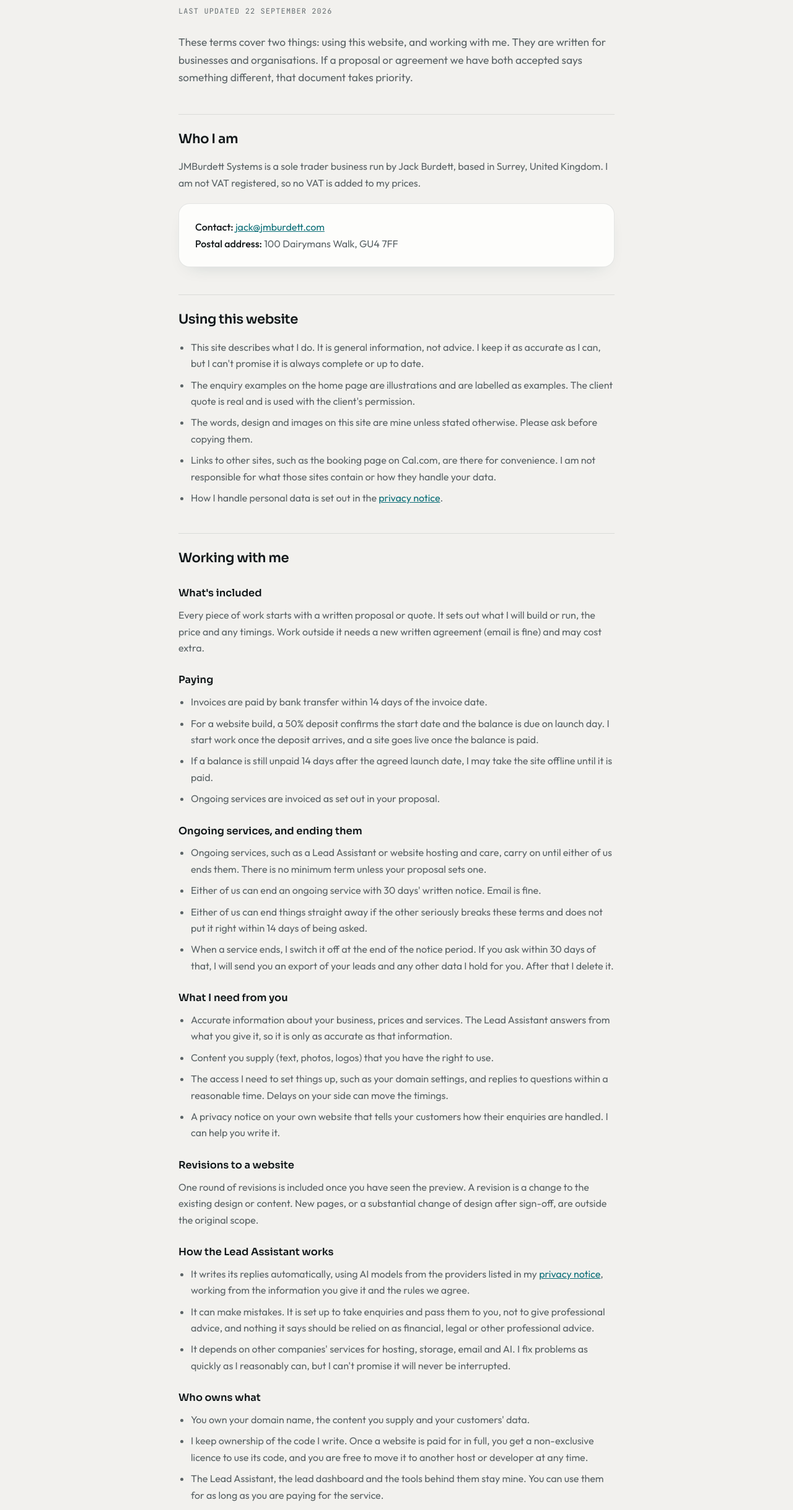
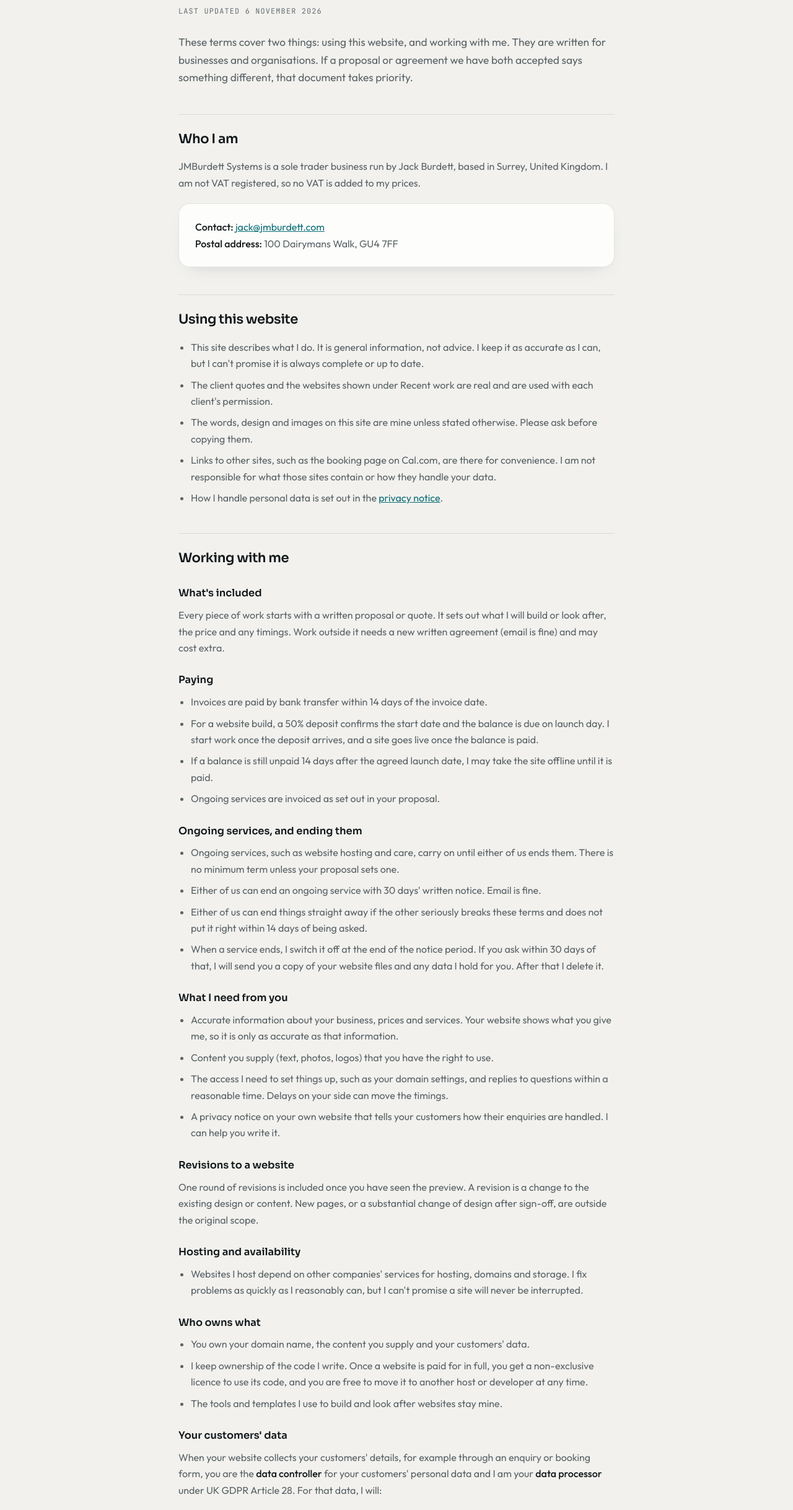
Before and after one commit to jackburdett7-dev/jmburdett-Website, a plain HTML site: page terms.html in a window 1280 px wide. Shown: the part 116-2552 px from the top of the page at 62% size. Drawn offline with Linux system fonts and the light colour scheme.

Commit message:
docs: privacy + terms websites only (remove Lead Assistant/AI wording)
Co-Authored-By: Claude Opus 5.5 <noreply@anthropic.com>

```diff
--- a/terms.html
+++ b/terms.html
@@ -72,7 +72,7 @@
 
 <main class="wrap">
   <h1>Terms</h1>
-  <div class="updated">Last updated 22 September 2026</div>
+  <div class="updated">Last updated 6 November 2026</div>
 
   <p class="lede">These terms cover two things: using this website, and working with me. They are written for businesses and organisations. If a proposal or agreement we have both accepted says something different, that document takes priority.</p>
 
@@ -86,7 +86,7 @@
   <h2>Using this website</h2>
   <ul>
     <li>This site describes what I do. It is general information, not advice. I keep it as accurate as I can, but I can't promise it is always complete or up to date.</li>
-    <li>The enquiry examples on the home page are illustrations and are labelled as examples. The client quote is real and is used with the client's permission.</li>
+    <li>The client quotes and the websites shown under Recent work are real and are used with each client's permission.</li>
     <li>The words, design and images on this site are mine unless stated otherwise. Please ask before copying them.</li>
     <li>Links to other sites, such as the booking page on Cal.com, are there for convenience. I am not responsible for what those sites contain or how they handle your data.</li>
     <li>How I handle personal data is set out in the <a href="/privacy.html">privacy notice</a>.</li>
@@ -95,7 +95,7 @@
   <h2>Working with me</h2>
 
   <h3>What's included</h3>
-  <p>Every piece of work starts with a written proposal or quote. It sets out what I will build or run, the price and any timings. Work outside it needs a new written agreement (email is fine) and may cost extra.</p>
+  <p>Every piece of work starts with a written proposal or quote. It sets out what I will build or look after, the price and any timings. Work outside it needs a new written agreement (email is fine) and may cost extra.</p>
 
   <h3>Paying</h3>
   <ul>
@@ -107,15 +107,15 @@
 
   <h3>Ongoing services, and ending them</h3>
   <ul>
-    <li>Ongoing services, such as a Lead Assistant or website hosting and care, carry on until either of us ends them. There is no minimum term unless your proposal sets one.</li>
+    <li>Ongoing services, such as website hosting and care, carry on until either of us ends them. There is no minimum term unless your proposal sets one.</li>
     <li>Either of us can end an ongoing service with 30 days' written notice. Email is fine.</li>
     <li>Either of us can end things straight away if the other seriously breaks these terms and does not put it right within 14 days of being asked.</li>
-    <li>When a service ends, I switch it off at the end of the notice period. If you ask within 30 days of that, I will send you an export of your leads and any other data I hold for you. After that I delete it.</li>
+    <li>When a service ends, I switch it off at the end of the notice period. If you ask within 30 days of that, I will send you a copy of your website files and any data I hold for you. After that I delete it.</li>
   </ul>
 
   <h3>What I need from you</h3>
   <ul>
-    <li>Accurate information about your business, prices and services. The Lead Assistant answers from what you give it, so it is only as accurate as that information.</li>
+    <li>Accurate information about your business, prices and services. Your website shows what you give me, so it is only as accurate as that information.</li>
     <li>Content you supply (text, photos, logos) that you have the right to use.</li>
     <li>The access I need to set things up, such as your domain settings, and replies to questions within a reasonable time. Delays on your side can move the timings.</li>
     <li>A privacy notice on your own website that tells your customers how their enquiries are handled. I can help you write it.</li>
@@ -124,22 +124,20 @@
   <h3>Revisions to a website</h3>
   <p>One round of revisions is included once you have seen the preview. A revision is a change to the existing design or content. New pages, or a substantial change of design after sign-off, are outside the original scope.</p>
 
-  <h3>How the Lead Assistant works</h3>
+  <h3>Hosting and availability</h3>
   <ul>
-    <li>It writes its replies automatically, using AI models from the providers listed in my <a href="/privacy.html">privacy notice</a>, working from the information you give it and the rules we agree.</li>
-    <li>It can make mistakes. It is set up to take enquiries and pass them to you, not to give professional advice, and nothing it says should be relied on as financial, legal or other professional advice.</li>
-    <li>It depends on other companies' services for hosting, storage, email and AI. I fix problems as quickly as I reasonably can, but I can't promise it will never be interrupted.</li>
+    <li>Websites I host depend on other companies' services for hosting, domains and storage. I fix problems as quickly as I reasonably can, but I can't promise a site will never be interrupted.</li>
   </ul>
 
   <h3>Who owns what</h3>
   <ul>
     <li>You own your domain name, the content you supply and your customers' data.</li>
     <li>I keep ownership of the code I write. Once a website is paid for in full, you get a non-exclusive licence to use its code, and you are free to move it to another host or developer at any time.</li>
-    <li>The Lead Assistant, the lead dashboard and the tools behind them stay mine. You can use them for as long as you are paying for the service.</li>
+    <li>The tools and templates I use to build and look after websites stay mine.</li>
   </ul>
 
   <h3>Your customers' data</h3>
-  <p>When I run a system for you, you are the <strong>data controller</strong> for your customers' personal data and I am your <strong>data processor</strong> under UK GDPR Article 28. For that data, I will:</p>
+  <p>When your website collects your customers' details, for example through an enquiry or booking form, you are the <strong>data controller</strong> for your customers' personal data and I am your <strong>data processor</strong> under UK GDPR Article 28. For that data, I will:</p>
   <ul>
     <li>use it only to provide the service, on your documented instructions (these terms, your proposal and anything else you ask of me in writing);</li>
     <li>make sure anyone who handles it is bound to keep it confidential;</li>
@@ -156,7 +154,7 @@
   <ul>
     <li>Nothing in these terms limits liability for death or personal injury caused by negligence, for fraud, or for anything else the law does not allow to be limited.</li>
     <li>I am not liable for indirect or consequential losses, or for lost profits, revenue, business or goodwill.</li>
-    <li>I am not liable for losses caused by outages or changes at the third-party services I rely on, or by your own actions, such as incorrect information given to the Lead Assistant.</li>
+    <li>I am not liable for losses caused by outages or changes at the third-party services I rely on, or by your own actions, such as incorrect information supplied for your website.</li>
     <li>Otherwise, my total liability to you is limited to the fees you paid me in the 12 months before the claim arose.</li>
   </ul>
 
```
Also changed, not shown: privacy.html (+9 -11 lines).
